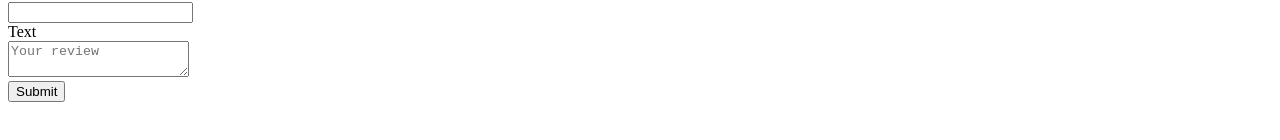
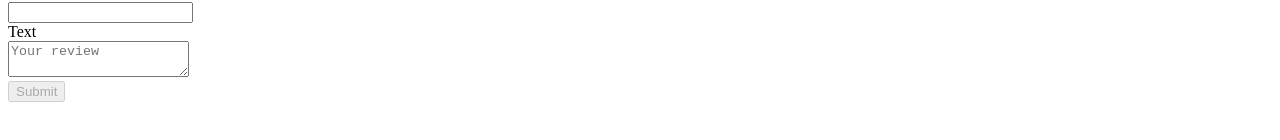
Before and after one commit to RobFyd/Card-React-Project, a React (Vite) app: page / in a window 1280 px wide. Shown: the part 454-594 px from the top of the page. Built offline with nearby package versions, Linux system fonts and the light colour scheme.

Commit message:
feat: enhance Form component to log textarea value and disable submit button when fields are empty

```diff
--- a/src/components/Form.jsx
+++ b/src/components/Form.jsx
@@ -18,6 +18,7 @@ export function Form() {
   }
 
   console.log("ghgh", inputValue);
+  console.log("ghgh", textareaValue);
 
   return (
     <>
@@ -37,6 +38,7 @@ export function Form() {
             type="text"
             name="author"
             id="author"
+            value={inputValue}
             onChange={(event) => setInputValue(event.target.value)}
           />
         </div>
@@ -48,10 +50,16 @@ export function Form() {
             name="text"
             id="text"
             placeholder="Your review"
+            value={textareaValue}
             onChange={(event) => setTextareaValue(event.target.value)}
           ></textarea>
         </div>
-        <button type="submit">Submit</button>
+        <button
+          type="submit"
+          disabled={inputValue === "" || textareaValue === ""}
+        >
+          Submit
+        </button>
       </form>
     </>
   );
```
